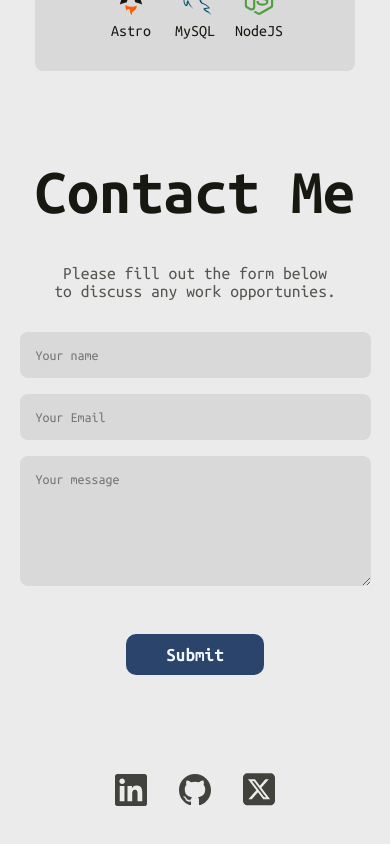
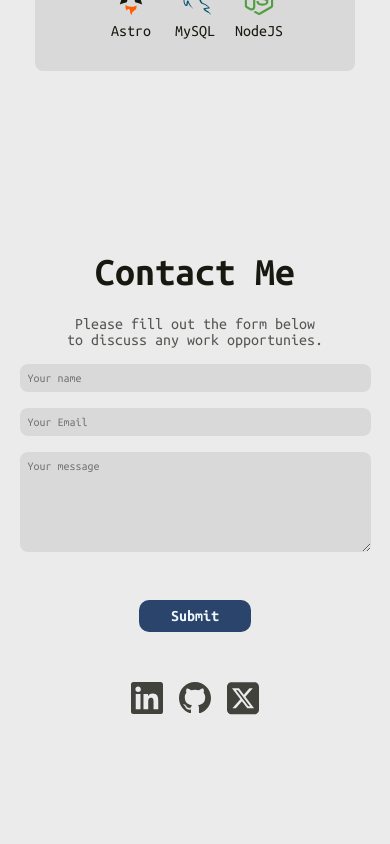
Before and after one commit to Tongaston/portfolio-1, a React (Create React App) app: page / in a window 390 px wide. Shown: the part 4844-5688 px from the top of the page. Built offline with nearby package versions, Linux system fonts and the light colour scheme.

Commit message:
change styles

```diff
--- a/src/components/Contact/contact.css
+++ b/src/components/Contact/contact.css
@@ -12,13 +12,14 @@
 
 .contactTitle {
   font-size: 4rem;
-  margin-bottom: 2rem;
+  margin-bottom: 1rem;
+  margin-top: 2rem;
 }
 
 .contactPara {
   font-size: 1.1rem;
   text-wrap: balance;
-  margin: 0.5rem auto 2rem auto;
+  margin: 0.5rem auto 1rem auto;
   max-width: 50rem;
   padding: 0 2rem;
   opacity: 0.7;
@@ -63,7 +64,8 @@
 }
 
 .contactFooter {
-  margin-top: 4rem;
+  margin: 2rem 0 2rem 0;
+
 }
 
 .listaFooter {
@@ -82,3 +84,34 @@
     opacity: 1;
   }
 }
+
+
+@media screen and (max-width: 500px) {
+  .contactTitle {
+    font-size: 2.5rem;
+  }
+
+  .contactPara {
+    font-size: 1rem;
+    padding: 0 1rem;
+  }
+
+  .contactInput,
+  .textArea {
+    padding: 0.5rem;
+    font-size: 12px;
+  }
+
+  .contactBtn {
+    padding: 0.5rem 2rem;
+    font-size: 1rem;
+  }
+
+  .contactFooter {
+    margin-top: 1rem;
+  }
+
+  .listaFooter {
+    gap: 1rem;
+  }
+}
```
